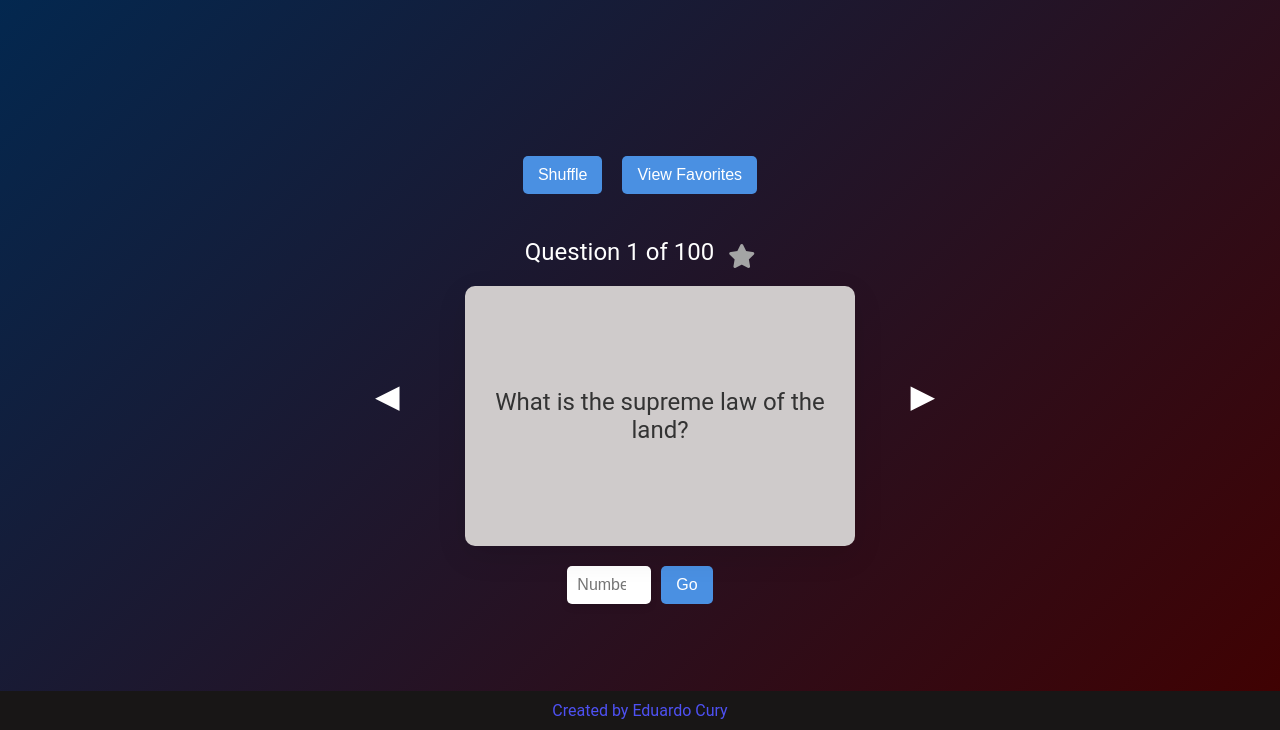
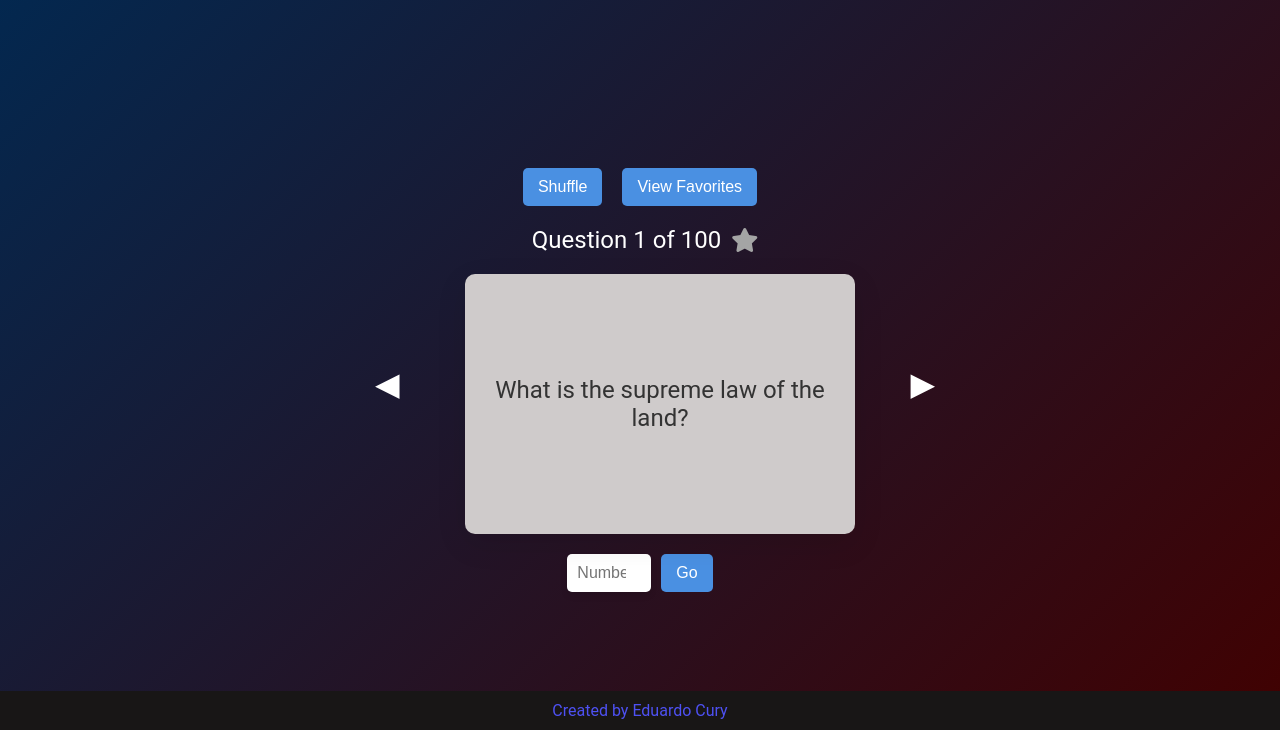
Before and after one commit to duducury/U.S.-Citizenship-2024-Flash-Card, a plain HTML site: page index.html in a window 1280 px wide. Shown: the part 70-800 px from the top of the page. Drawn offline with Linux system fonts and the light colour scheme.

Commit message:
Update styles.css

```diff
--- a/styles.css
+++ b/styles.css
@@ -70,10 +70,17 @@ nav .fa-flag-usa {
     transform: scale(1.1);
 }
 
+/* Question section styling */
+.question-section {
+    display: flex;
+    align-items: center;
+    justify-content: center;
+    margin-bottom: 20px;
+}
+
 #question-number {
     font-size: 1.5rem;
-    margin-bottom: 20px;
-    display: inline-block;
+    margin: 0 10px;
 }
 
 /* Favorite icon styling */
@@ -83,9 +90,6 @@ nav .fa-flag-usa {
     cursor: pointer;
     user-select: none;
     transition: transform 0.3s;
-    display: inline-block;
-    margin-left: 10px;
-    vertical-align: middle;
 }
 
 .favorite-icon:hover {
```
